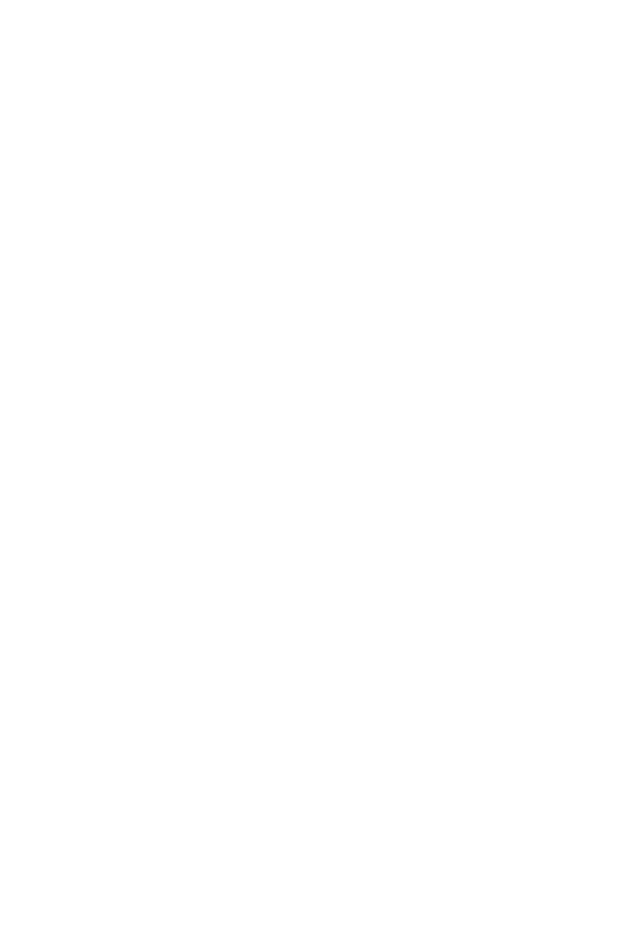
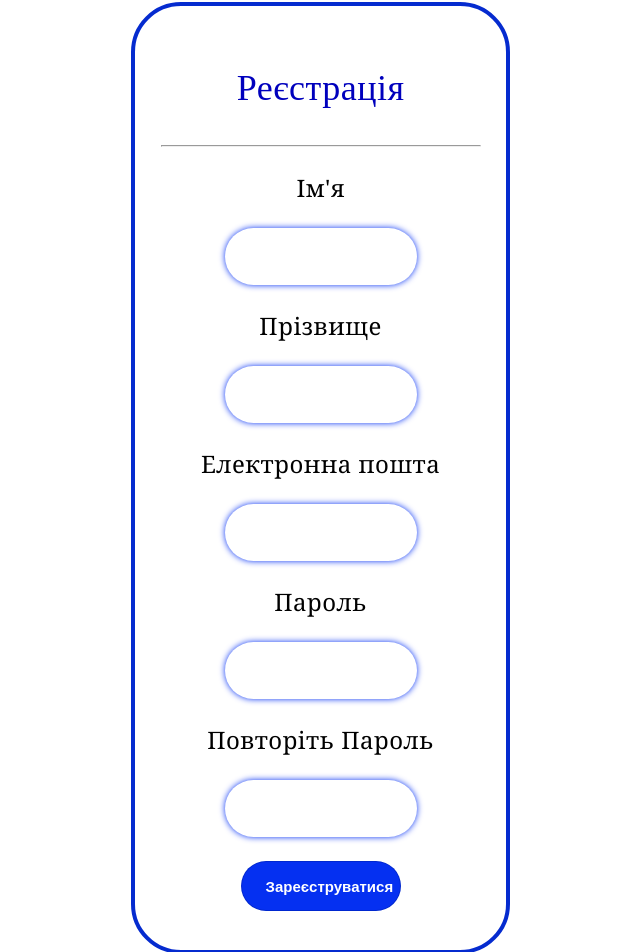
Before and after one commit to thekrasich/uni-front-end, a React (Create React App) app: page /RegistrationForm in a window 1280 px wide. Before the commit this address had no page. Shown: the part 260-1212 px from the top of the page, without its empty margins (317-957 px from the left). Before the commit the page ends 800 px from the top, so only its background shows below. Built offline with nearby package versions, Linux system fonts and the light colour scheme.

Commit message:
Added sign up

```diff
--- /dev/null
+++ b/src/components/community-page/community-page.js
@@ -0,0 +1,28 @@
+import Header from "../ui/header/header";
+import '../community-page/style.css'
+
+const CommunityPage = () => {
+  return (
+    <div>
+      <Header />
+      <h1 className="community-header-text">Правила спільноти</h1>
+      <hr></hr>
+      <p className="community-text">
+        "Sed ut perspiciatis unde omnis iste natus error sit voluptatem
+        accusantium doloremque laudantium, totam rem aperiam, eaque ipsa quae ab
+        illo inventore veritatis et quasi architecto beatae vitae dicta sunt
+        explicabo. Nemo enim ipsam voluptatem quia voluptas sit aspernatur aut
+        odit aut fugit, sed quia consequuntur magni dolores eos qui ratione
+        voluptatem sequi nesciunt. Neque porro quisquam est, qui dolorem ipsum
+        quia dolor sit amet, consectetur, adipisci velit, sed quia non numquam
+        eius modi tempora incidunt ut labore et dolore magnam aliquam quaerat
+        voluptatem. Ut enim ad minima veniam, quis nostrum exercitationem ullam
+        corporis suscipit laboriosam, nisi ut aliquid ex ea commodi consequatur?
+        Quis autem vel eum iure reprehenderit qui in ea voluptate velit esse
+        quam nihil molestiae consequatur, vel illum qui dolorem eum fugiat quo
+        voluptas nulla pariatur?"
+      </p>
+    </div>
+  );
+};
+export default CommunityPage;
--- /dev/null
+++ b/src/components/community-page/style.css
@@ -0,0 +1,13 @@
+.community-header-text {
+  font-size: 250%;
+  font-weight: 100;
+  font-family: "Times New Roman", Times, serif;
+  text-align: center;
+  color: rgba(0, 31, 172, 0.98);
+}
+.community-text {
+  font-size: 150%;
+  font-family: "Times New Roman", Times, serif;
+  text-align: center;
+  padding: 1%;
+}
--- a/src/components/main-component/main-component.js
+++ b/src/components/main-component/main-component.js
@@ -1,7 +1,9 @@
 import { BrowserRouter as Router, Routes, Route } from "react-router-dom";
+import CommunityPage from "../community-page/community-page";
 import EventPage from "../events/event-page";
 import FacultiesPage from "../faculties/faculties-page";
 import LoginPage from "../login-page/login";
+import RegistrationForm from "../registration-form/registration-form";
 import Registration from "../registration/registration";
 import WelcomePage from "../welcome-page/welcome-page";
 
@@ -15,6 +17,8 @@
           <Route path="/Registration" element={<Registration/>}/>
           <Route path ="/Faculties" element = {<FacultiesPage/>}>/</Route>
           <Route path ="/Events" element = {<EventPage/>}/>
+          <Route path="/Rules" element = {<CommunityPage/>}/>
+          <Route path="/RegistrationForm" element ={<RegistrationForm/>}/>
         </Routes>
       </Router>
     </div>
--- /dev/null
+++ b/src/components/registration-form/registration-form.js
@@ -0,0 +1,85 @@
+import Header from "../ui/header/header";
+import "../registration-form/style.css";
+import { useState } from "react";
+import { useNavigate } from "react-router-dom";
+import { signUp } from "../../api";
+
+const RegistrationForm = ({ value }) => {
+  const [failed, setFailed] = useState(null);
+  const navigate = useNavigate();
+
+  const onSubmit = (event) => {
+    event.preventDefault();
+    const { firstName, lastName, email, password, passwordAgain } =
+      Object.fromEntries(new FormData(event.target));
+    if (password !== passwordAgain) {
+      setFailed("Passwords don't match");
+    } else {
+      const user = {
+        fullName: `${firstName} ${lastName}`,
+        email,
+        roleId: 1,
+        password,
+      };
+
+      signUp(user)
+        .then((res) => {
+          if (res.status === 200) navigate("/Events");
+          else setFailed(true);
+        })
+        .catch((e) => console.log(e));
+    }
+  };
+
+  return (
+    <div className="register-container">
+      <Header />
+      <form onSubmit={onSubmit} className="register-form">
+        <p className="register-header-text">Реєстрація</p>
+        <hr></hr>
+        {failed && <p className='register-error-text'>{failed}.</p>}
+        <p>Ім'я</p>
+        <input
+          id="firstName"
+          name="firstName"
+          type="text"
+          className="register-input-field"
+          required
+        ></input>
+        <p>Прізвище</p>
+        <input
+          id="lastName"
+          name="lastName"
+          type="text"
+          className="register-input-field"
+          required
+        ></input>
+        <p>Електронна пошта</p>
+        <input
+          name="email"
+          type="email"
+          className="register-input-field"
+          required
+        ></input>
+        <p>Пароль</p>
+        <input
+          name="password"
+          type="text"
+          className="register-input-field"
+          required
+        ></input>
+        <p>Повторіть Пароль</p>
+        <input
+          name="passwordAgain"
+          type="text"
+          className="register-input-field"
+          required
+        ></input>
+        <p></p>
+        <button className="register-button">Зареєструватися</button>
+      </form>
+    </div>
+  );
+};
+
+export default RegistrationForm;
--- /dev/null
+++ b/src/components/registration-form/style.css
@@ -0,0 +1,68 @@
+.register-form {
+  border: solid 4px rgba(1, 39, 207, 0.98);
+  border-radius: 50px;
+  width: 25%;
+  height: 10%;
+  align-items: center;
+  align-content: center;
+  text-align: center;
+  font-size: 150%;
+  font-family: Georgia, serif;
+  font-weight: 100;
+  letter-spacing: 0.5px;
+}
+.register-input-field {
+  padding: 16px;
+  font-size: 80%;
+  border-width: 0px;
+  width: 50%;
+  height: 25px;
+  border-color: #ffffff;
+  background-color: #ffffff;
+  color: black;
+  border-style: dashed;
+  border-radius: 50px;
+  box-shadow: 0px 0px 6px rgba(0, 46, 245, 0.98);
+}
+.register-button {
+  background-color: rgba(0, 44, 241, 0.98);
+  border-radius: 55px;
+  border: 1px solid rgba(1, 39, 207, 0.98);
+  display: block;
+  cursor: pointer;
+  color: white;
+  font-family: Arial;
+  font-size: 15px;
+  font-weight: bold;
+  padding: 6px 24px;
+  margin: 4%;
+  align-items: center;
+  align-content: center;
+  align-self: center;
+  margin-left: 25%;
+  width: 50%;
+  height: 50px;
+  font-size: 100%;
+  font-weight: 100;
+  font-family: "Times New Roman", Times, serif;
+}
+
+.register-button:active {
+  position: relative;
+  top: 1px;
+}
+.register-error-text {
+  color: red;
+  font-size: 100%;
+  font-family: "Times New Roman", Times, serif;
+}
+.register-header-text {
+  font-size: 150%;
+  font-family: "Times New Roman", Times, serif;
+  font-weight: 100;
+  color: rgb(0, 0, 189);
+}
+.register-text {
+  font-size: 100%;
+  font-family: "Times New Roman", Times, serif;
+}
--- a/src/components/registration/registration.js
+++ b/src/components/registration/registration.js
@@ -8,10 +8,11 @@
     firstName: "",
     lastName: "",
     email: "",
-    id: "",
+    roleId: "",
+    password: "",
   };
 
-  const [values, setValues] = useState(userInitialValues);
+  const [values] = useState(userInitialValues);
 
   const navigate = useNavigate();
   const emailClick = () => {
@@ -27,9 +28,15 @@
     <div>
       <form className="register-form">
         <p>Вибір варіанту реєстрації: </p>
-        <button className="register-button" onClick = {emailClick}>Email</button>
-        <button className="register-button" onClick={gmailClick}>Google</button>
-        <button className="register-button" onClick={facebookClick}>Facebook</button>
+        <button className="register-button" onClick={emailClick}>
+          Email
+        </button>
+        <button className="register-button" onClick={gmailClick}>
+          Google
+        </button>
+        <button className="register-button" onClick={facebookClick}>
+          Facebook
+        </button>
         <hr></hr>
         <a className="register-link" href="/Rules">
           Правила спільноти
```
